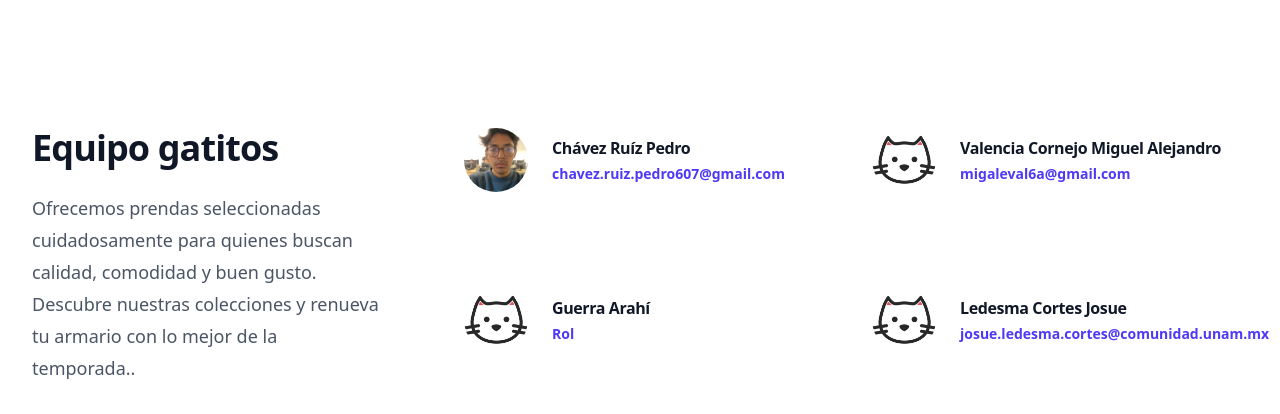
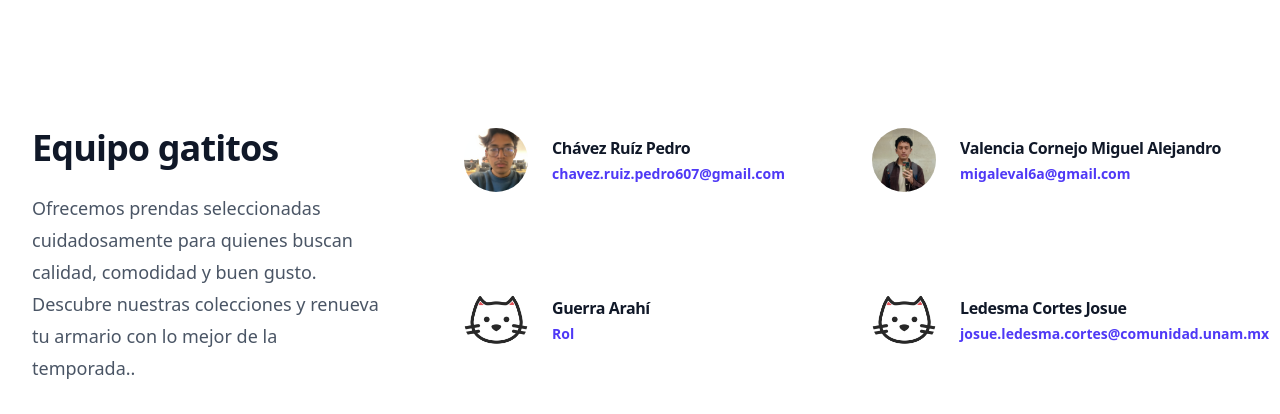
Before and after one commit to PeterDayne/EquipoGatitos, a React (Vite) app in the folder proyect-gatitos/tailwind-app/: page /Team in a window 1280 px wide. Shown: the top 414 px of the page. Built offline with nearby package versions, Linux system fonts and the light colour scheme.

Commit message:
Se agregaron fotos

```diff
--- a/proyect-gatitos/tailwind-app/src/TeamSection.jsx
+++ b/proyect-gatitos/tailwind-app/src/TeamSection.jsx
@@ -1,5 +1,6 @@
 import imagen from './assets/IMG_4812.jpg';
 import imagenG from './assets/pngegg.png';
+import imagenV from './assets/img2.jpeg';
 
 function TeamSection(){
  return(
@@ -21,7 +22,7 @@ function TeamSection(){
       </li>
       <li>
         <div class="flex items-center gap-x-6">
-          <img class="size-16 rounded-full object-cover" src={imagenG} alt=""/>
+          <img class="size-16 rounded-full object-cover" src={imagenV} alt=""/>
           <div>
             <h3 class="text-base/7 font-semibold tracking-tight text-gray-900">Valencia Cornejo Miguel Alejandro</h3>
             <p class="text-sm/6 font-semibold text-indigo-600">migaleval6a@gmail.com</p>
```
Also changed, not shown: proyect-gatitos/tailwind-app/src/assets/img2.jpeg (added).
